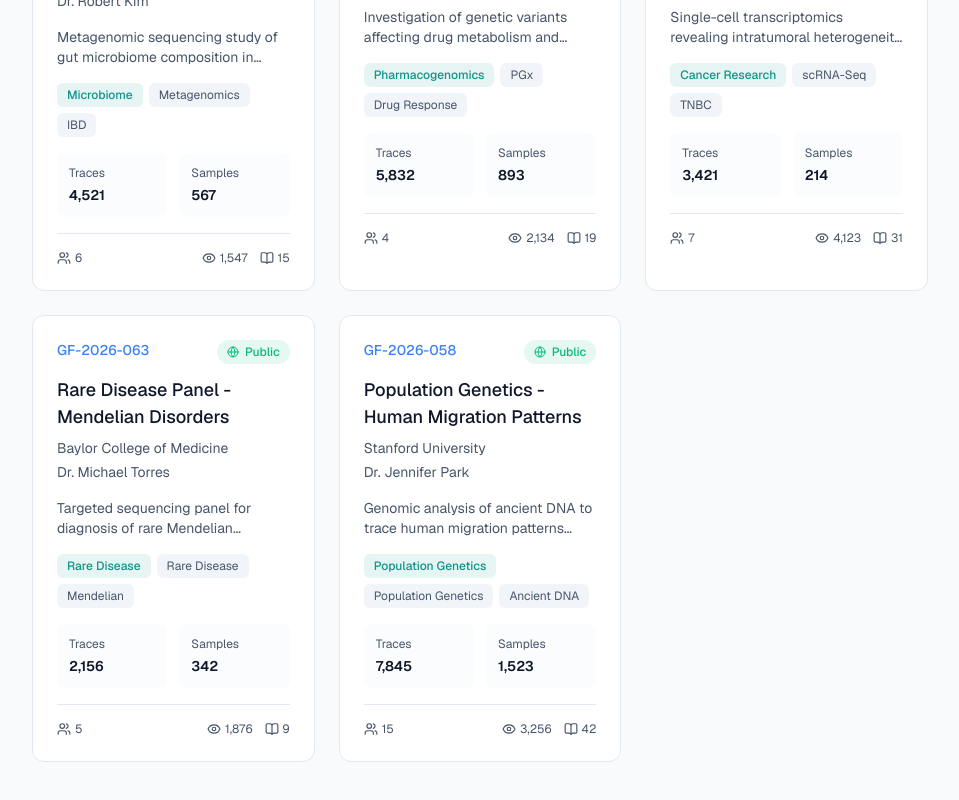
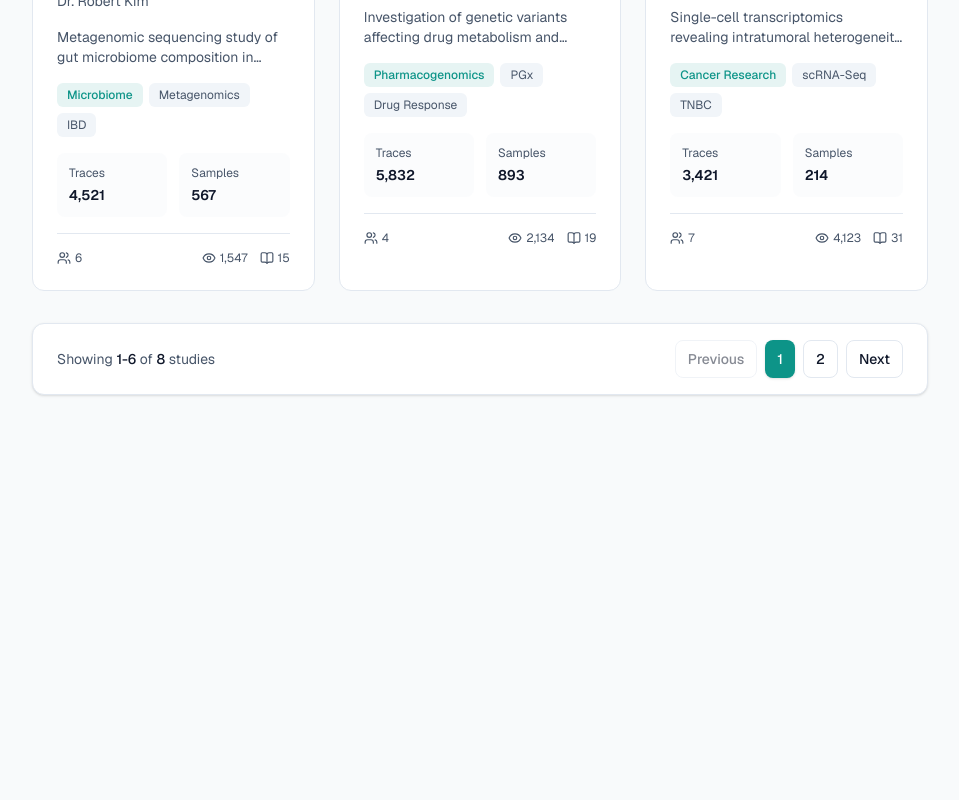
Before and after one commit to siani-big-data/2026-geneflow, a Next.js app: page /discover in a window 1280 px wide. Shown: the part 1438-2238 px from the top of the page, without its empty margins (288-1247 px from the left). After the commit the page ends 1873 px from the top, so only its background shows below. Built offline with nearby package versions, Linux system fonts and the light colour scheme.

Commit message:
fix(discover): discover pagination

```diff
--- a/app/(platform)/discover/page.tsx
+++ b/app/(platform)/discover/page.tsx
@@ -181,6 +181,8 @@ export default function DiscoverPage() {
   const [selectedField, setSelectedField] = useState("All Fields");
   const [searchQuery, setSearchQuery] = useState("");
   const [showFilters, setShowFilters] = useState(false);
+  const [currentPage, setCurrentPage] = useState(1);
+  const itemsPerPage = 6;
 
   const filteredStudies = publicStudies.filter((study) => {
     const matchesField =
@@ -192,6 +194,12 @@ export default function DiscoverPage() {
       study.pi.toLowerCase().includes(searchQuery.toLowerCase());
     return matchesField && matchesSearch;
   });
+
+  const totalPages = Math.ceil(filteredStudies.length / itemsPerPage);
+  const paginatedStudies = filteredStudies.slice(
+    (currentPage - 1) * itemsPerPage,
+    currentPage * itemsPerPage
+  );
 
   const featuredStudies = publicStudies.filter((study) => study.featured);
 
@@ -220,7 +228,10 @@ export default function DiscoverPage() {
               type="text"
               placeholder="Search studies, institutions, or researchers..."
               value={searchQuery}
-              onChange={(e) => setSearchQuery(e.target.value)}
+              onChange={(e) => {
+                setSearchQuery(e.target.value);
+                setCurrentPage(1);
+              }}
               className="w-full rounded-xl border border-border bg-card py-4 pl-12 pr-4 text-base shadow-sm transition-all duration-200 placeholder:text-muted-foreground/60 hover:shadow-md focus:border-teal/30 focus:outline-none focus:ring-2 focus:ring-teal/20 dark:border-border/50 dark:bg-card/50 dark:hover:bg-card"
             />
           </div>
@@ -230,7 +241,8 @@ export default function DiscoverPage() {
       {/* Featured Studies */}
       {featuredStudies.length > 0 &&
         searchQuery === "" &&
-        selectedField === "All Fields" && (
+        selectedField === "All Fields" &&
+        currentPage === 1 && (
           <div>
             <div className="mb-4 flex items-center gap-2">
               <Award className="h-5 w-5 text-amber-500" />
@@ -309,7 +321,10 @@ export default function DiscoverPage() {
           <div className="relative">
             <select
               value={selectedField}
-              onChange={(e) => setSelectedField(e.target.value)}
+              onChange={(e) => {
+                setSelectedField(e.target.value);
+                setCurrentPage(1);
+              }}
               className="cursor-pointer appearance-none rounded-lg border border-border bg-card py-2 pl-4 pr-10 text-sm font-medium text-foreground transition-all hover:bg-muted/50 focus:outline-none focus:ring-2 focus:ring-teal/20"
             >
               {researchFields.map((field) => (
@@ -323,7 +338,10 @@ export default function DiscoverPage() {
 
           {selectedField !== "All Fields" && (
             <button
-              onClick={() => setSelectedField("All Fields")}
+              onClick={() => {
+                setSelectedField("All Fields");
+                setCurrentPage(1);
+              }}
               className="text-sm text-muted-foreground transition-colors hover:text-foreground"
             >
               Clear filters
@@ -464,7 +482,7 @@ export default function DiscoverPage() {
       {/* Studies Grid */}
       {viewMode === "grid" ? (
         <div className="grid grid-cols-1 gap-6 md:grid-cols-2 lg:grid-cols-3">
-          {filteredStudies.map((study) => (
+          {paginatedStudies.map((study) => (
             <Link
               key={study.id}
               href={`/studies/${study.id}`}
@@ -549,7 +567,7 @@ export default function DiscoverPage() {
         </div>
       ) : (
         <div className="space-y-4">
-          {filteredStudies.map((study) => (
+          {paginatedStudies.map((study) => (
             <Link
               key={study.id}
               href={`/studies/${study.id}`}
@@ -619,6 +637,64 @@ export default function DiscoverPage() {
         </div>
       )}
 
+      {/* Pagination */}
+      {filteredStudies.length > 0 && totalPages > 1 && (
+        <div className="flex items-center justify-between rounded-xl border border-border bg-card px-6 py-4 shadow-sm">
+          <p className="text-sm text-muted-foreground">
+            Showing{" "}
+            <span className="font-medium text-foreground">
+              {(currentPage - 1) * itemsPerPage + 1}-
+              {Math.min(currentPage * itemsPerPage, filteredStudies.length)}
+            </span>{" "}
+            of{" "}
+            <span className="font-medium text-foreground">
+              {filteredStudies.length}
+            </span>{" "}
+            studies
+          </p>
+          <div className="flex gap-2">
+            <button
+              onClick={() => setCurrentPage((p) => Math.max(1, p - 1))}
+              disabled={currentPage === 1}
+              className={cn(
+                "rounded-lg border border-border px-3 py-2 text-sm font-medium transition-all duration-200 active:scale-95",
+                currentPage === 1
+                  ? "cursor-not-allowed opacity-50"
+                  : "text-foreground hover:bg-muted/50"
+              )}
+            >
+              Previous
+            </button>
+            {Array.from({ length: totalPages }, (_, i) => i + 1).map((page) => (
+              <button
+                key={page}
+                onClick={() => setCurrentPage(page)}
+                className={cn(
+                  "rounded-lg px-3 py-2 text-sm font-medium transition-all duration-200 active:scale-95",
+                  currentPage === page
+                    ? "bg-teal text-white shadow-sm"
+                    : "border border-border text-foreground hover:bg-muted/50"
+                )}
+              >
+                {page}
+              </button>
+            ))}
+            <button
+              onClick={() => setCurrentPage((p) => Math.min(totalPages, p + 1))}
+              disabled={currentPage === totalPages}
+              className={cn(
+                "rounded-lg border border-border px-3 py-2 text-sm font-medium transition-all duration-200 active:scale-95",
+                currentPage === totalPages
+                  ? "cursor-not-allowed opacity-50"
+                  : "text-foreground hover:bg-muted/50"
+              )}
+            >
+              Next
+            </button>
+          </div>
+        </div>
+      )}
+
       {/* Empty State */}
       {filteredStudies.length === 0 && (
         <div className="py-16 text-center">
@@ -635,6 +711,7 @@ export default function DiscoverPage() {
             onClick={() => {
               setSearchQuery("");
               setSelectedField("All Fields");
+              setCurrentPage(1);
             }}
             className="rounded-lg bg-teal px-4 py-2 text-white transition-all hover:bg-teal/90"
           >
```
